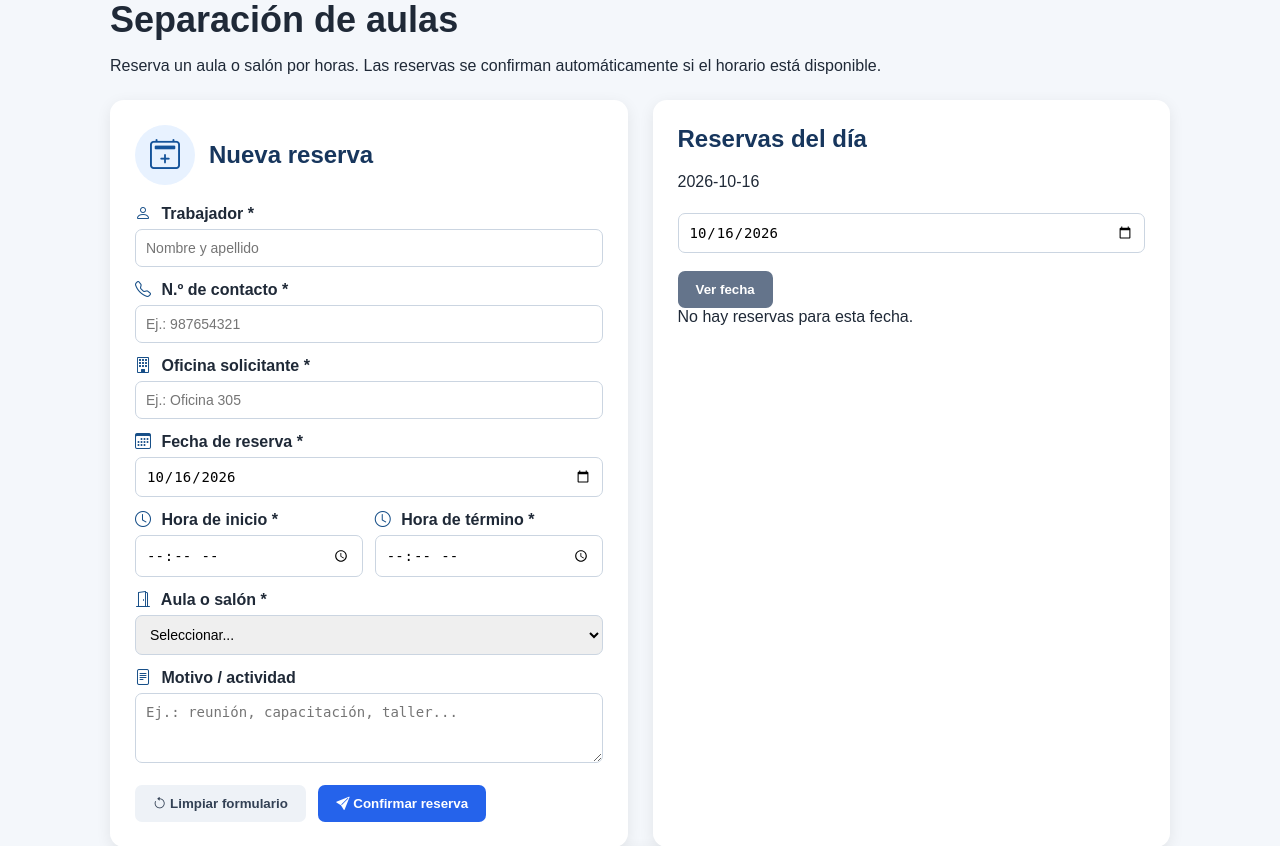
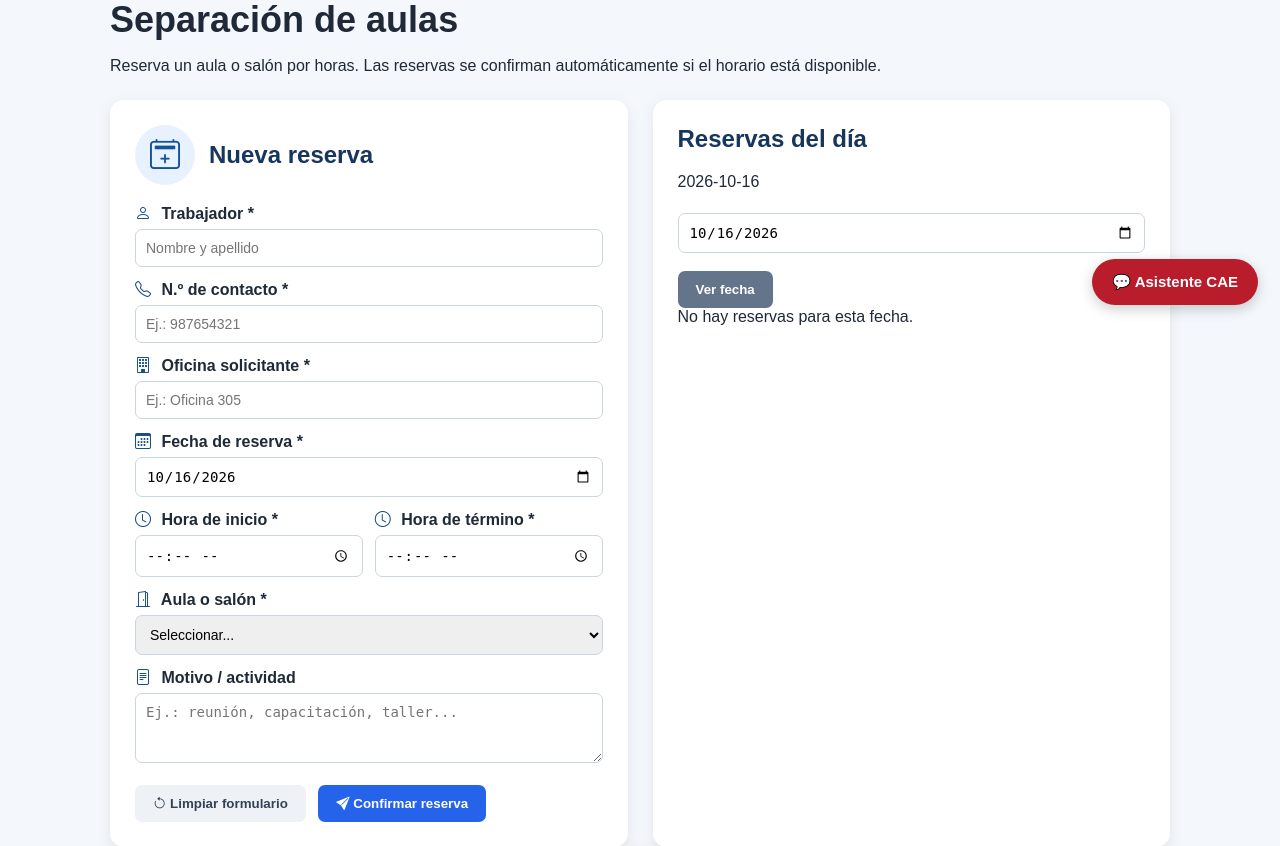
Before and after one commit to jvargash80-bit/mimp-cae, a Flask app: page / in a window 1280 px wide. Shown: the part 473-1319 px from the top of the page. Run offline with Flask 3, Linux system fonts and the light colour scheme; data that the repository does not hold is empty; some libraries are stand-ins or nearby versions.

Commit message:
Agregar chatbot de preguntas frecuentes MIMP-CAE

````diff
--- a/templates/index.html
+++ b/templates/index.html
@@ -472,5 +472,182 @@ function cerrarRecomendaciones() {
 </script>
 
 ```
+
+<!-- CHATBOT MIMP-CAE -->
+<style>
+  #cae-chat-button {
+    position: fixed;
+    right: 22px;
+    bottom: 22px;
+    z-index: 9999;
+    background: #b91c2b;
+    color: white;
+    border: 0;
+    border-radius: 28px;
+    padding: 14px 20px;
+    font-size: 15px;
+    font-weight: bold;
+    cursor: pointer;
+    box-shadow: 0 4px 14px #0003;
+  }
+
+  #cae-chat-panel {
+    display: none;
+    position: fixed;
+    right: 22px;
+    bottom: 85px;
+    width: 320px;
+    max-width: calc(100vw - 32px);
+    height: 430px;
+    max-height: calc(100vh - 115px);
+    background: white;
+    border: 1px solid #ddd;
+    border-radius: 14px;
+    box-shadow: 0 5px 25px #0003;
+    z-index: 9999;
+    overflow: hidden;
+    font-family: Arial, sans-serif;
+  }
+
+  #cae-chat-header {
+    background: #b91c2b;
+    color: white;
+    padding: 16px;
+    font-weight: bold;
+  }
+
+  #cae-chat-messages {
+    height: 245px;
+    overflow-y: auto;
+    padding: 12px;
+    font-size: 14px;
+  }
+
+  .cae-message {
+    background: #f2f2f2;
+    padding: 10px;
+    border-radius: 10px;
+    margin-bottom: 10px;
+    white-space: pre-wrap;
+  }
+
+  #cae-chat-options {
+    padding: 8px 12px;
+    display: grid;
+    gap: 7px;
+    max-height: 130px;
+    overflow-y: auto;
+  }
+
+  #cae-chat-options button {
+    background: white;
+    color: #a71927;
+    border: 1px solid #b91c2b;
+    border-radius: 8px;
+    padding: 9px;
+    text-align: left;
+    cursor: pointer;
+  }
+
+  #cae-chat-options button:hover {
+    background: #fff0f1;
+  }
+</style>
+
+<button id="cae-chat-button" type="button"
+        aria-expanded="false" aria-controls="cae-chat-panel">
+  💬 Asistente CAE
+</button>
+
+<section id="cae-chat-panel" aria-label="Asistente virtual MIMP-CAE">
+  <div id="cae-chat-header">
+    Asistente Virtual MIMP-CAE
+    <button id="cae-chat-close" type="button"
+      aria-label="Cerrar chat"
+      style="float:right;background:transparent;color:white;border:0;cursor:pointer;font-size:18px">
+      ✕
+    </button>
+    <div style="font-size:12px;font-weight:normal;margin-top:5px">
+      Atención y orientación
+    </div>
+  </div>
+
+  <div id="cae-chat-messages" aria-live="polite">
+    <div class="cae-message">
+      ¡Hola! 👋 Bienvenido al sistema MIMP-CAE.
+      Selecciona una pregunta para recibir orientación.
+    </div>
+  </div>
+
+  <div id="cae-chat-options">
+    <button type="button" data-question="reservar">¿Cómo reservo un aula?</button>
+    <button type="button" data-question="ambientes">¿Qué ambientes existen?</button>
+    <button type="button" data-question="aforo">¿Cuál es el aforo de las salas?</button>
+    <button type="button" data-question="equipos">¿Qué equipos tiene cada ambiente?</button>
+    <button type="button" data-question="cuidados">¿Cómo debo dejar el ambiente?</button>
+    <button type="button" data-question="contacto">¿Dónde solicito ayuda?</button>
+  </div>
+</section>
+
+<script>
+(function () {
+  const button = document.getElementById("cae-chat-button");
+  const panel = document.getElementById("cae-chat-panel");
+  const close = document.getElementById("cae-chat-close");
+  const messages = document.getElementById("cae-chat-messages");
+  const options = document.getElementById("cae-chat-options");
+
+  if (!button || !panel || !close || !messages || !options) return;
+
+  button.addEventListener("click", function () {
+    const opening = panel.style.display !== "block";
+    panel.style.display = opening ? "block" : "none";
+    button.setAttribute("aria-expanded", String(opening));
+  });
+
+  close.addEventListener("click", function () {
+    panel.style.display = "none";
+    button.setAttribute("aria-expanded", "false");
+  });
+
+  const answers = {
+    reservar:
+      "Para solicitar un ambiente, selecciona el aula o sala, la fecha y el horario en el formulario de separación. Completa los datos solicitados y revisa la información antes de enviar la solicitud.",
+    ambientes:
+      "El sistema contempla Aula 1, Aula 2, Aula 3, Sala de Sesiones y Sala de Reuniones.",
+    aforo:
+      "Aula 1: 30 personas. Aula 2: 30 personas. Sala de Reuniones: 6 personas. Verifica los aforos de Aula 3 y Sala de Sesiones con la información institucional vigente.",
+    equipos:
+      "Aula 1 y Aula 2: proyector y carpetas. Aula 3: pizarra y sillas. Sala de Sesiones: proyector. Consulta la ficha del ambiente para confirmar sus recursos.",
+    cuidados:
+      "Cuidemos nuestra infraestructura. Al finalizar la actividad, deja el ambiente limpio y ordenado, coloca las sillas y carpetas en su lugar y cuida el mobiliario y los equipos.",
+    contacto:
+      "Para consultas o coordinaciones, utiliza el canal de contacto institucional indicado en la página del MIMP-CAE."
+  };
+
+  options.addEventListener("click", function (event) {
+    const selected = event.target.closest("button[data-question]");
+    if (!selected) return;
+
+    const question = selected.textContent;
+    const answer = answers[selected.dataset.question];
+    if (!answer) return;
+
+    const userMessage = document.createElement("div");
+    userMessage.className = "cae-message";
+    userMessage.style.background = "#fce8e9";
+    userMessage.textContent = question;
+    messages.appendChild(userMessage);
+
+    const botMessage = document.createElement("div");
+    botMessage.className = "cae-message";
+    botMessage.textContent = answer;
+    messages.appendChild(botMessage);
+
+    messages.scrollTop = messages.scrollHeight;
+  });
+})();
+</script>
+
 </body>
 </html>
````
